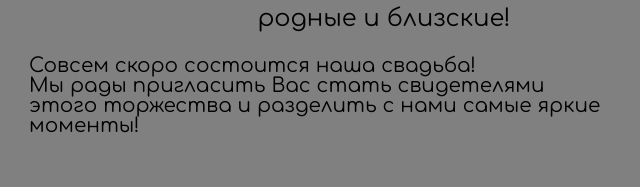
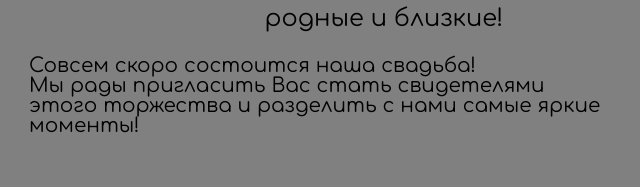
Before and after one commit to Gordey113/wedding, a plain HTML site: page BaitoVi/index.html in a window 1280 px wide. Shown: the part 348-535 px from the top of the page, 331-971 px from the left. Drawn offline with nearby package versions, Linux system fonts and the light colour scheme.

Commit message:
Update index.html

```diff
--- a/BaitoVi/index.html
+++ b/BaitoVi/index.html
@@ -25,7 +25,7 @@
         <div class="container" data-aos="fade-up">
             <div class="Dear__family" data-aos="fade-up">
                 <span class="Dear"data-aos="fade-up">Дорогие</span>
-                <span class="family" data-aos="fade-up">родные и близские!</span>
+                <span class="family" data-aos="fade-up">родные и близкие!</span>
                 <span class="text" data-aos="fade-up">Совсем скоро состоится наша
                     свадьба!
                     <br>Мы рады пригласить Вас
```
